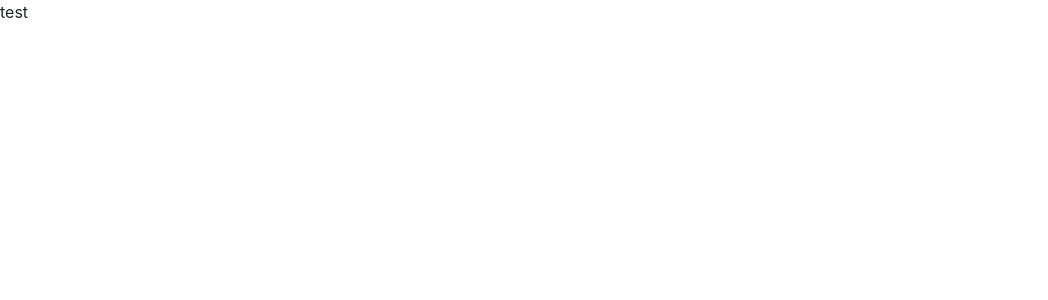
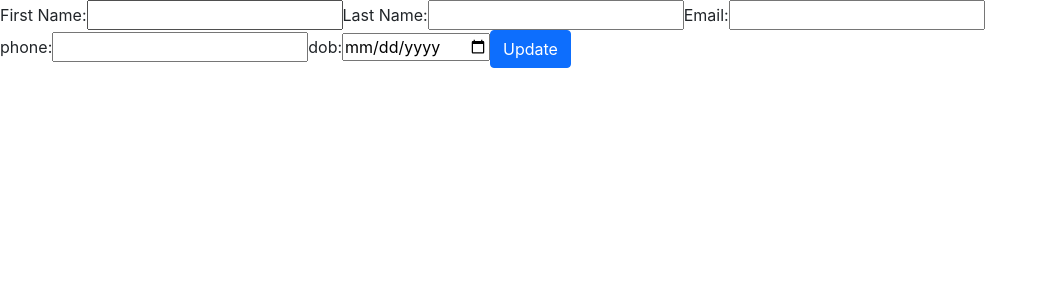
Before and after one commit to Codewrapperz2021/VCR-frontend, a React (Create React App) app: page /updatefaculty/1 in a window 1280 px wide. Before the commit this address had no page. Shown: the top 300 px of the page, without its empty margins (0-1048 px from the left). Built offline with nearby package versions, Linux system fonts and the light colour scheme; no server answers.

Commit message:
crud faculty

```diff
--- a/package.json
+++ b/package.json
@@ -9,6 +9,7 @@
     "axios": "^0.24.0",
     "react": "^17.0.2",
     "react-dom": "^17.0.2",
+    "react-router": "^6.0.2",
     "react-router-dom": "^6.0.2",
     "react-scripts": "4.0.3",
     "web-vitals": "^1.1.2"
--- a/src/App.js
+++ b/src/App.js
@@ -1,17 +1,32 @@
-import React, { Component } from 'react'
-import {BrowserRouter,Switch,Route} from 'react-dom'
+import React, { Component } from 'react';
+import { render } from "react-dom";
+import {BrowserRouter as Router,Routes,Route} from 'react-router-dom';
+import Addfaculty from './component/faculty/addfaculty';
 import Viewfaculty from './component/faculty/viewfaculty';
-export default class App
- extends Component {
-  render() {
-    return (
+import Updatefaculty from './component/faculty/updatefaculty';
+export default class App extends Component {
+    constructor(props)
+    {
+        super(props);
+    }
+    render() {
+        return (
+            <div>
+                <Router>
+                     <Routes>
+                     <Route path="/" element={<Viewfaculty/>}/>
+                        <Route path="/addfaculty" element={<Addfaculty/>}/>
+                        <Route exact path={"updatefaculty/:id"} element={ <Updatefaculty />} />
+                     </Routes>
 
-        <BrowserRouter>
-
-  <Route path='/' component={Viewfaculty}/>
-  <Route path='/saransh' component={Viewfaculty}/>
-</BrowserRouter>
-
-    )
-  }
+                </Router>
+                 {/* <BrowserRouter> */}
+{/*
+<Route path='/' component={Viewfaculty}/>
+<Route path='/saransh' component={Viewfaculty}/> */}
+{/* </BrowserRouter> */}
+            </div>
+        )
+    }
 }
+// export default withRouter(App);
--- a/src/Saransh.js
+++ /dev/null
@@ -1,24 +0,0 @@
-import React, { Component } from 'react'
-import {BrowserRouter as Router,Routes,Switch,Route} from 'react-router-dom';
-import Addfaculty from './component/faculty/addfaculty';
-import Viewfaculty from './component/faculty/viewfaculty';
-export default class Saransh extends Component {
-    render() {
-        return (
-            <div>
-                test
-                <Router>
-                     <Routes>
-                        <Route path="/addfaculty" element={<Addfaculty/>}/>
-                     </Routes>
-
-                </Router>
-                 {/* <BrowserRouter> */}
-{/*
-<Route path='/' component={Viewfaculty}/>
-<Route path='/saransh' component={Viewfaculty}/> */}
-{/* </BrowserRouter> */}
-            </div>
-        )
-    }
-}
--- a/src/component/faculty/updatefaculty.js
+++ b/src/component/faculty/updatefaculty.js
@@ -1,50 +1,106 @@
 import React from 'react';
 import axios from 'axios';
+import {withRouter} from 'react-router-dom'
 import facultyservices from '../../services/facultyservices';
 
 export default class Updatefaculty extends React.Component {
-  state = {
-      person:this.props.person
+  constructor(props){
+    super(props)
+    this.state = {
+    first_name:'',
+    last_name:'',
+    dob:'',
+    email:'',
+    phone:'',
   }
-  handleChange = e => {
-      const {person}=this.state;
-      person[e.target.name]=e.target.value;
-      this.setState({person});
+  this.handlefname=this.handlefname.bind(this);
+  this.handlelname=this.handlelname.bind(this);
+  this.handledob=this.handledob.bind(this);
+  this.handleemail=this.handleemail.bind(this);
+  this.handlephone=this.handlephone.bind(this);
+  this.handlesubmit=this.handlesubmit.bind(this);
+
+
+
+
+  }
+    handlefname = e => {
+
+      console.log(e.target.value)
+
+      this.setState({first_name:e.target.value})
+
+  }
+  handlelname = e => {
+
+    console.log(e.target.value)
+
+    this.setState({last_name:e.target.value})
+  }
+  handledob = e => {
+
+    console.log(e.target.value)
+
+    this.setState({dob:e.target.value})
+  }
+  handleemail = e => {
+
+    console.log(e.target.value)
+
+    this.setState({email:e.target.value})
+  }
+  handlephone = e => {
+
+    console.log(e.target.value)
+
+    this.setState({phone:e.target.value})
+  }
+  handlesubmit =() => {
+       const id = window.location.pathname.substring(15,25)
+    console.log(this.state);
+    var faculty =this.state
+    facultyservices.updatefaculty(id,faculty)
+      .then(res => {
+        console.log(res.data)
+      })
+      .catch(err=>console.log(err))
+    // this.props.onUpdate();
   }
 
-  handleEdit =() => {
-    facultyservices.updatefaculty()
-      .then(res => {
-      });
-    this.props.onUpdate();
+  componentDidMount(){
+   const id = window.location.pathname.substring(15,25)
+   facultyservices.facultyById(id)
+   .then(res =>   this.setState({id:id,first_name:res.data.first_name,last_name:res.data.last_name,dob:res.data.dob,phone:res.data.phone,email:res.data.email}))
+
   }
-
   render() {
-      const {person}=this.state;
+      const person=this.state;
     return (
     <>
+
           <label>
             First Name:
-            <input type="text" name='first_name' value={person.first_name} onChange={(e)=>this.handleChange(e)} />
+            <input type="text" name='first_name' defaultValue={person.first_name} onChange={this.handlefname} />
           </label>
           <label>
             Last Name:
-            <input type="text" name='last_name' value={person.last_name} onChange={(e)=>this.handleChange(e)} />
+            <input type="text" name='last_name' value={person.last_name} onChange={this.handlelname} />
           </label>
           <label>
             Email:
-            <input type="text" name='email' value={person.email}  onChange={(e)=>this.handleChange(e)} />
+            <input type="text" name='email' value={person.email} onChange={this.handleemail} />
           </label>
           <label>
             phone:
-            <input type="text" name='phone' value={person.phone} onChange={(e)=>this.handleChange(e)} />
+            <input type="text" name='phone' value={person.phone} onChange={this.handlephone} />
           </label>
           <label>
            dob:
-            <input type="date" name='dob' value={person.dob} onChange={(e)=>this.handleChange(e)} />
+            <input type="date" name='dob' value={person.dob} onChange={this.handledob}/>
           </label>
-          <button className="btn btn-primary" onClick={()=>this.handleEdit()}>Update</button>
+          <button className="btn btn-primary" onClick={()=>this.handlesubmit()}>Update</button>
     </>
     );
   }
 }
+// export default  withRouter(Updatefaculty);
--- a/src/component/faculty/viewfaculty.js
+++ b/src/component/faculty/viewfaculty.js
@@ -2,6 +2,7 @@ import React from 'react'
 import axios from 'axios';
 import Deletefaculty from './deletefaculty';
 import Updatefaculty from './updatefaculty';
+import {withRouter} from 'react-router'
 import facultyservices from '../../services/facultyservices';
 export default class Viewfaculty extends React.Component
 {
@@ -14,8 +15,7 @@ export default class Viewfaculty extends React.Component
 
         super();
 
-
-    }
+        }
 
 
     componentDidMount() {
@@ -56,8 +56,8 @@ export default class Viewfaculty extends React.Component
                 <td> {person.email}</td>
                 <td>{person.phone}</td>
                 <td>{person.dob}</td>
-                <td><Deletefaculty id={person.id} /></td>
-                <td><Updatefaculty id={person.id}  /></td>
+                <div><td><Deletefaculty id={person.id}/> &nbsp;
+                <input className="btn btn-primary"type="button" id={person} value="Edit"onClick={(e)=>window.location.replace('/updateFaculty/'+person.id)} /></td></div>
               </tr>)
                }
              </tbody>
@@ -73,3 +73,4 @@ export default class Viewfaculty extends React.Component
     }
 
 }
+//export default withRouter(Viewfaculty);
--- a/src/index.js
+++ b/src/index.js
@@ -1,16 +1,13 @@
 import React from 'react';
 import ReactDOM from 'react-dom';
 import './index.css';
-import Saransh from './Saransh';
+import App from './App';
 import reportWebVitals from './reportWebVitals';
-// import Addfaculty from './component/faculty/addfaculty';
-import Viewfaculty from './component/faculty/viewfaculty';
 
 
 ReactDOM.render(
-  // <React.StrictMode>
-    <Saransh/>,
-    /* </React.StrictMode>, */
+
+    <App/>,
   document.getElementById('root')
 );
 
--- a/src/services/facultyservices.js
+++ b/src/services/facultyservices.js
@@ -6,10 +6,15 @@ class facultyservices{
     {
         return axios.get(FACULTYSERVICES_BASE_URL);
     }
+    facultyById(id){
+        {
+            return axios.get(FACULTYSERVICES_BASE_URL+id);
+        }
+    }
 
-    updatefaculty(faculty_id)
+    updatefaculty(id,faculty)
     {
-        return axios.put(FACULTYSERVICES_BASE_URL+faculty_id);
+        return axios.put(FACULTYSERVICES_BASE_URL+id,faculty);
     }
 
     deletefaculty(faculty_id)
```
